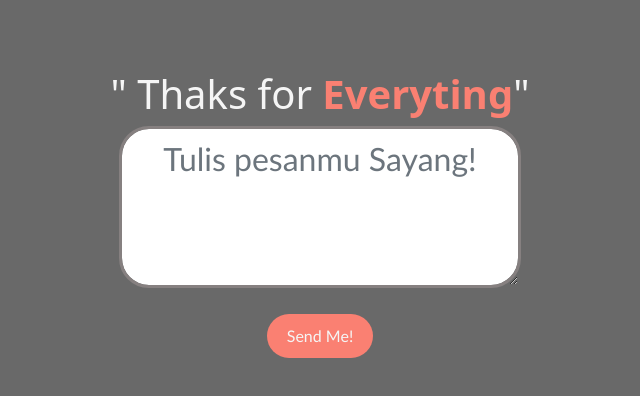
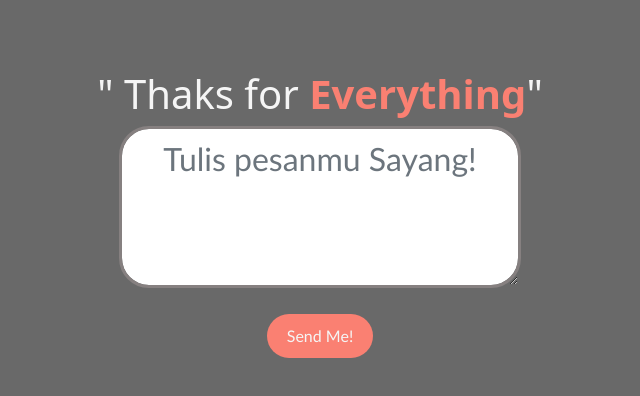
Before and after one commit to ranjidalii/love-u, a plain HTML site: page love_you_to.html in a window 1280 px wide. Shown: the whole page, without its empty margins (320-960 px from the left). Drawn offline with nearby package versions, Linux system fonts and the light colour scheme.

Commit message:
menyesuaikan kata erything

```diff
--- a/love_you_to.html
+++ b/love_you_to.html
@@ -48,7 +48,7 @@
       <div class="row justify-content-center">
         <div class="col-md-8">
           <h1 style="color: whitesmoke">
-            " Thaks for <span style="color: salmon"><strong>Everyting</strong></span
+            " Thaks for <span style="color: salmon"><strong>Everything</strong></span
             >"
           </h1>
         </div>
```
